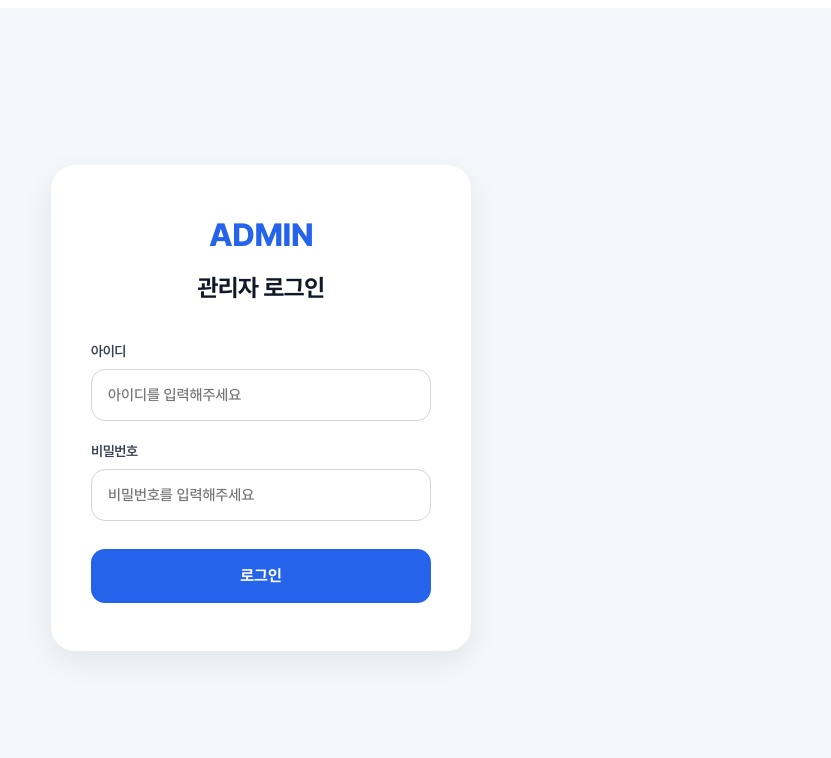
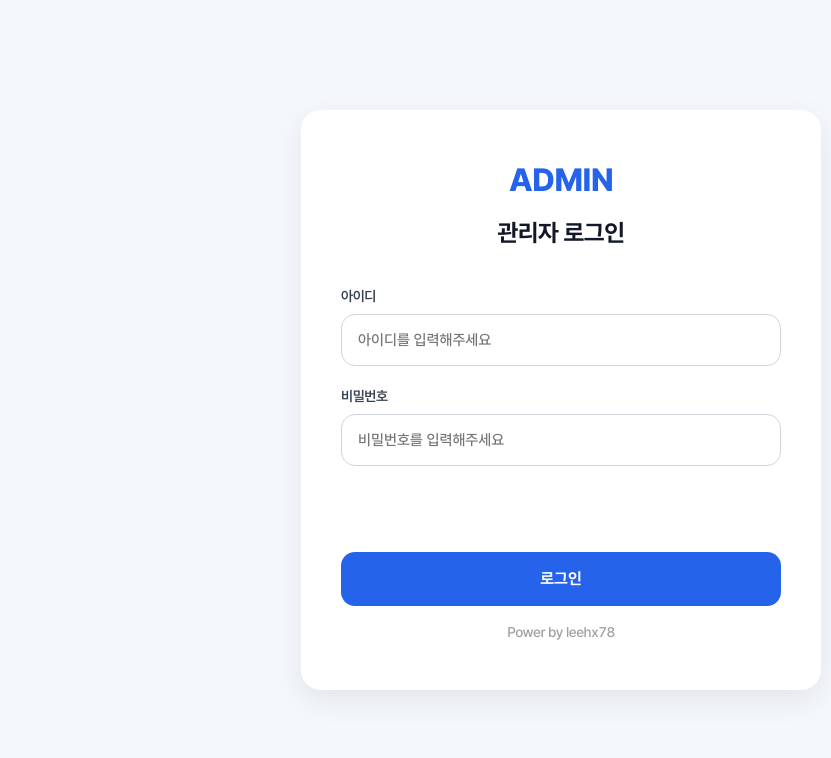
Before and after one commit to Kuhaland/shop, a Vue app: page /#/login in a window 1280 px wide. Shown: the top 758 px of the page, without its empty margins (379-1210 px from the left). Built offline with nearby package versions, Linux system fonts and the light colour scheme.

Commit message:
fixed login

```diff
--- a/src/assets/scss/_content.scss
+++ b/src/assets/scss/_content.scss
@@ -1,27 +1,32 @@
 /* Login */
 .login-page{
-  display:flex; justify-content:center; align-items:center;
-  width:100%; min-height:100vh;
-  background-color:#f4f7fb;
+  overflow: hidden; display:flex; width: 100%; min-height: 100vh;
+  background-color: #f4f7fb;
+  .login-bg{
+    display: flex; flex: 1;
+  }
   .login-card{
-    width:100%; max-width:420px; padding:48px 40px;
-    border-radius:24px; background-color:#ffffff;
+    position: absolute; top: 50%; right: 80px; z-index: 10;
+    display:flex; flex-direction: column; width: 520px; height: calc(100% - 220px);
+    padding: 48px 40px; background-color: #ffffff; border-radius: 20px;
     box-shadow: 0 10px 30px rgba(0,0,0,0.08);
+    transform: translateY(-50%);
     .logo{
-      margin-bottom:12px;
-      font-size:32px; font-weight:800; text-align:center; color:#2563eb;
+      margin-bottom: 12px;
+      font-size: 32px; font-weight: 800; text-align: center; color: #2563eb;
     }
     .title{
-      margin-bottom:36px;
-      font-size:24px; font-weight:700; text-align:center;color:#111827;
+      margin-bottom: 36px;
+      font-size: 24px; font-weight: 700; text-align: center; color: #111827;
     }
     .form-group {
-      margin-bottom:20px;
-      label{
-        display:block; margin-bottom:8px;
-        font-size:14px; font-weight:600; color:#374151;
+      display: flex; flex-direction: column; gap: 20px; flex: 1;
+      .item-content {
+        display: flex; flex-direction: column; gap: 8px;
+        label {
+          font-size: 14px; font-weight: 600; color: #374151;
         }
-      input{
+        input {
           width:100%; height:52px; padding:0 16px;
           border:1px solid #d1d5db; border-radius:14px; outline:none;
           font-size:15px;
@@ -29,6 +34,7 @@
           &:focus{
             border-color:#2563eb;
             box-shadow: 0 0 0 4px rgba(37,99,235,0.12);
+          }
         }
       }
     }
@@ -45,5 +51,9 @@
       margin-top:16px;
       font-size:14px; text-align:center; color:#ef4444;
     }
+    .copyright {
+      margin-top: 16px;
+      font-size: 14px; text-align: center; color: #a1a1a1;
     }
   }
+}
--- a/src/assets/scss/_reset.scss
+++ b/src/assets/scss/_reset.scss
@@ -25,7 +25,7 @@ html, body {
 
         font-variant-numeric: tabular-nums;
 }
-body { background-color: #ffffff;}
+body { background-color: #ffffff; padding: 0; margin: 0;}
 h1, h2, h3, h4, h5, h6, p {font-size: inherit; font-weight: inherit;}
 button, input, textarea, select {font: inherit; outline: none;}
 input[type='button'], input[type='submit'], input[type='reset'], input[type='file']::-webkit-file-upload-button, button {
--- a/src/pages/Login.vue
+++ b/src/pages/Login.vue
@@ -1,12 +1,16 @@
 <template>
   <div class="login-page">
+    <!-- Content -->
+    <div class="login-bg"></div>
+    <!-- Content -->
     <div class="login-card">
-      <!-- Content -->
+      <!-- Title -->
       <div class="logo">ADMIN</div>
-      <!-- Content -->
       <div class="title">관리자 로그인</div>
       <!-- Content -->
       <div class="form-group">
+        <!-- Content -->
+        <div class="item-content">
           <label>아이디</label>
           <input v-model="form.id"
                  type="text"
@@ -14,7 +18,7 @@
           />
         </div>
         <!-- Content -->
-      <div class="form-group">
+        <div class="item-content">
           <label>비밀번호</label>
           <input v-model="form.password"
                  type="password"
@@ -22,10 +26,11 @@
                  @keyup.enter="onLogin"
           />
         </div>
-      <!-- Content -->
+      </div>
+      <!-- Button -->
       <button class="login-btn" @click="onLogin">로그인</button>
-      <!-- Content -->
       <p v-if="errorMessage" class="error-text">{{ errorMessage }}</p>
+      <div class="copyright">Power by leehx78</div>
     </div>
   </div>
 </template>
```
Lines whose indentation alone changed are shown as unchanged.
